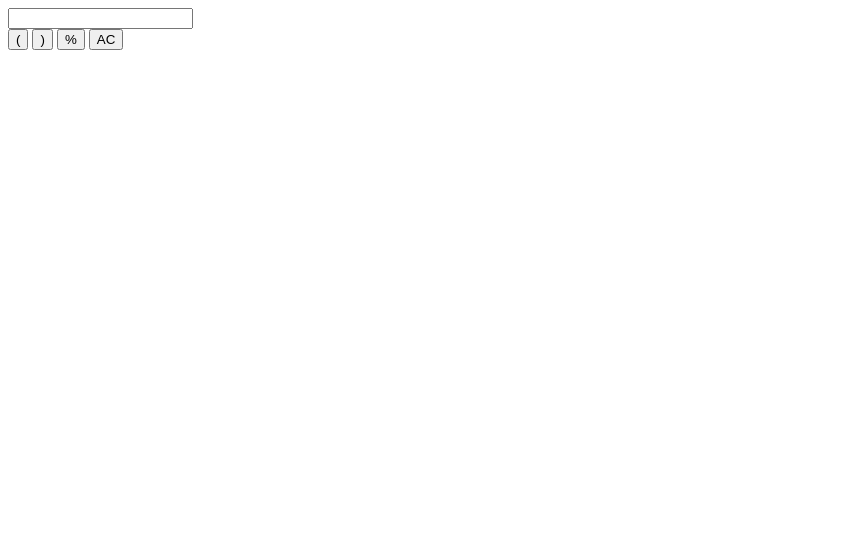
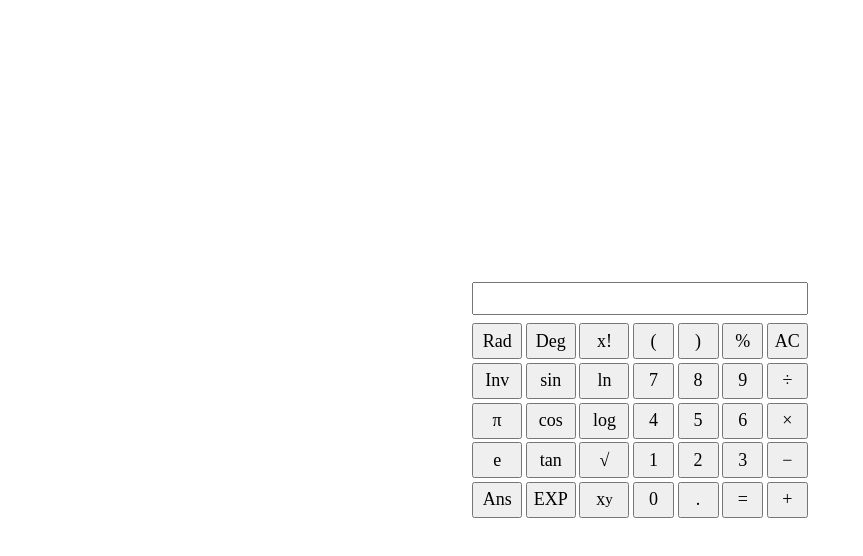
Before and after one commit to rynergold/calculator-js, a website: page 01-app/main.html in a window 1280 px wide. Shown: the whole page, without its empty margins (0-863 px from the left). Drawn offline with Linux system fonts and the light colour scheme.

Commit message:
feat: setup placeholder calculator with styles

```diff
--- /dev/null
+++ b/01-app/main.css
@@ -0,0 +1,62 @@
+#app-container {
+  display: flex;
+  flex-direction: column;
+  justify-content: center;
+  align-items: center;
+  flex: 1;
+  padding: 2rem;
+
+
+  & #calculator {
+    display: flex;
+    flex-direction: column;
+    gap: 0.5rem;
+
+    & #display {
+      width: 100%;
+    }
+
+    & #keys-container {
+      display: flex;
+      gap: 0.2em;
+    }
+
+    & .keys {
+      gap: 0.2em;
+    }
+    & #advanced-keys {
+      display: grid;
+      grid-template-columns: repeat(3, 1fr);
+      grid-template-rows: repeat(5, 1fr);
+    }
+
+    & #basic-keys {
+      display: grid;
+      grid-template-columns: repeat(4, 1fr);
+      grid-template-rows: repeat(5, 1fr);
+    }
+
+    & button {
+      height: 2em;
+      display: flex;
+      align-items: center;
+      justify-content: center;
+    }
+  }
+}
+
+/* Default styles for mobile */
+
+/* Apply styles for tablets and larger screens */
+@media (min-width: 768px) {
+  body {
+    font-size: 16px;
+  }
+}
+
+/* Apply styles for desktops and larger screens */
+@media (min-width: 1024px) {
+  body {
+    font-size: 18px;
+  }
+}
--- a/01-app/main.html
+++ b/01-app/main.html
@@ -6,21 +6,72 @@
   <meta name="viewport" content="width=device-width, initial-scale=1">
   <title>Calculator</title>
   <link rel="stylesheet" href="styles.css">
+  <link rel="stylesheet" href="main.css">
 </head>
 <body>
+  <div id="app-container">
     <div id="calculator">
+
+      <!-- Display Screen -->
+      <div>
         <label for="display" aria-label="Display">
           <input id="display" readonly type="text">
         </label>
+      </div>
 
-    <div id="advanced-keys">
+      <!-- Container for keypad     -->
+      <div id="keys-container">
+        <!-- Complex operators  -->
+        <div id="advanced-keys" class="keys">
+          <button>Rad</button>
+          <button>Deg</button>
+          <button>x!</button>
 
+          <button>Inv</button>
+          <button>sin</button>
+          <button>ln</button>
+
+          <button>&pi;</button>
+          <button>cos</button>
+          <button>log</button>
+
+          <button>e</button>
+          <button>tan</button>
+          <button>&radic;</button>
+
+          <button>Ans</button>
+          <button>EXP</button>
+          <button>x<sup>y</sup></button>
         </div>
-    <div id="basic-keys">
+        <!-- Basic operators & operands  -->
+        <div id="basic-keys" class="keys">
+          <!-- First row-->
           <button>(</button>
           <button>)</button>
-      <button>%</button>
+          <button>&#37;</button>
           <button>AC</button>
+          <!-- Second row-->
+          <button>7</button>
+          <button>8</button>
+          <button>9</button>
+          <button>&#247;</button>
+          <!-- Third row-->
+          <button>4</button>
+          <button>5</button>
+          <button>6</button>
+          <button>&#215;</button>
+          <!-- Third row-->
+          <button>1</button>
+          <button>2</button>
+          <button>3</button>
+          <button>&#8722;</button>
+          <!-- Third row-->
+          <button>0</button>
+          <button>&#46;</button>
+          <button>&#61;</button>
+          <button>&#43;</button>
+        </div>
+      </div>
     </div>
   </div>
   <script src="script.js"></script>
--- a/01-app/styles.css
+++ b/01-app/styles.css
@@ -0,0 +1,82 @@
+/* 1. Use a more-intuitive box-sizing model */
+*, *::before, *::after {
+  box-sizing: border-box;
+}
+
+/* 2. Remove default margin */
+* {
+  margin: 0;
+}
+
+/* 3. Enable keyword animations */
+@media (prefers-reduced-motion: no-preference) {
+  html {
+    interpolate-size: allow-keywords;
+  }
+}
+
+body {
+  /* 4. Add accessible line-height */
+  line-height: 1.5;
+  /* 5. Improve text rendering */
+  -webkit-font-smoothing: antialiased;
+  height: 100vh;
+  display: flex;
+  font-size: 18px;
+}
+
+/* 6. Improve media defaults */
+img, picture, video, canvas, svg {
+  display: block;
+  max-width: 100%;
+}
+
+/* 7. Inherit fonts for form controls */
+input, button, textarea, select {
+  font: inherit;
+}
+
+/* 8. Avoid text overflows */
+p, h1, h2, h3, h4, h5, h6 {
+  overflow-wrap: break-word;
+}
+
+/* 9. Improve line wrapping */
+p {
+  text-wrap: pretty;
+}
+
+h1, h2, h3, h4, h5, h6 {
+  text-wrap: balance;
+}
+
+/*
+  10. Create a root stacking context
+*/
+#root, #__next {
+  isolation: isolate;
+}
+
+/* ======= END OF CSS RESET =============== */
+
+/* Default styles for mobile */
+
+/* Apply styles for tablets and larger screens */
+
+@media (min-width: 768px) {
+
+  body {
+    font-size: 16px;
+  }
+
+}
+
+/* Apply styles for desktops and larger screens */
+
+@media (min-width: 1024px) {
+
+  body {
+    font-size: 18px;
+  }
+
+}
```
Also changed, not shown: 1 other file. Lines whose indentation alone changed are shown as unchanged.
